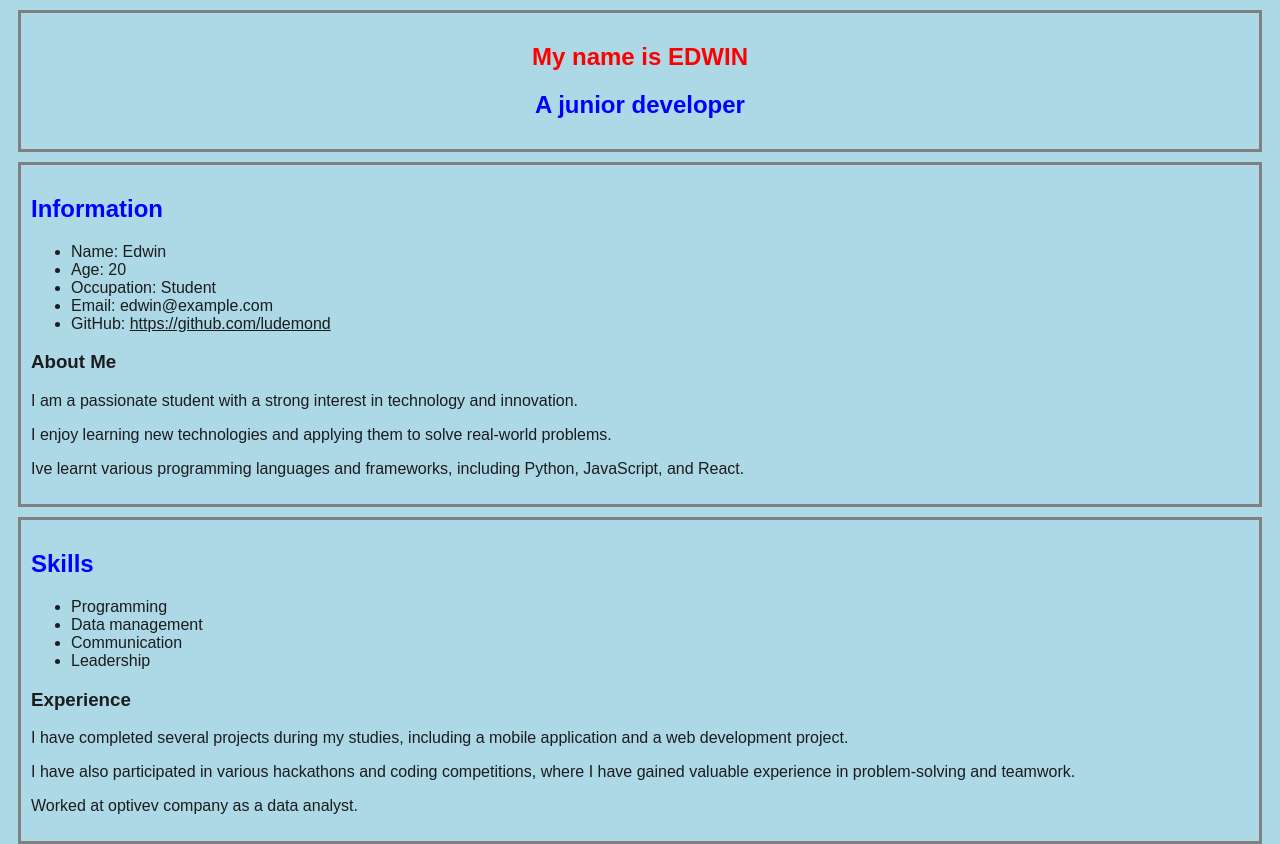
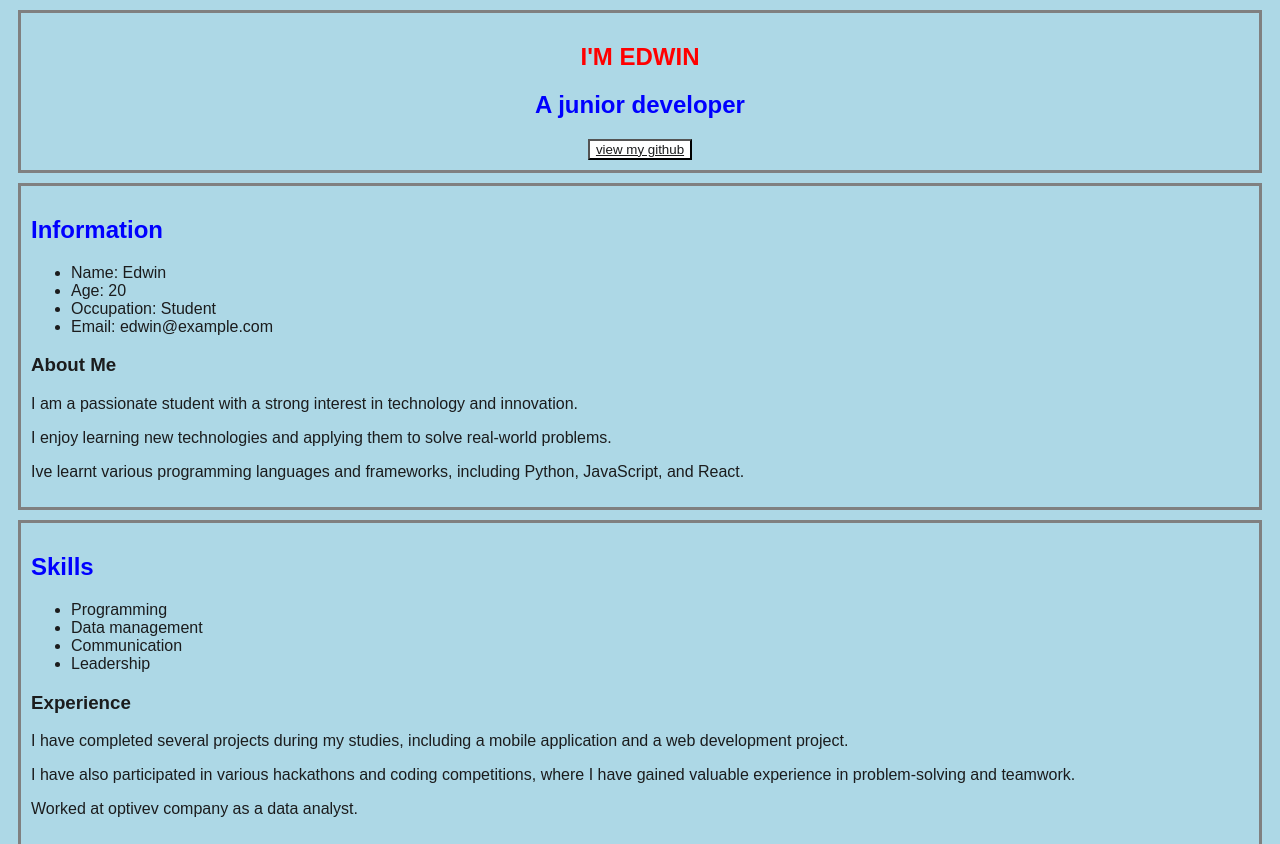
Before and after one commit to ludemond/my-website, a plain HTML site: page index.html in a window 1280 px wide. Shown: the top 844 px of the page. Drawn offline with Linux system fonts and the light colour scheme.

Commit message:
styling and adding github

```diff
--- a/index.html
+++ b/index.html
@@ -7,8 +7,9 @@
 <body>
     <section>
     <header>
-        <h1>My name is EDWIN</h1>
+        <h1>I'M EDWIN</h1>
         <h2 >A junior developer</h2>
+       <button><a href="https://github.com/ludemond" target="_blank">view my github</a></button>
     </header>
     </section>
     <section>
@@ -18,7 +19,6 @@
             <li>Age: 20</li>
             <li>Occupation: Student</li>
             <li>Email: edwin@example.com</li>
-            <li>GitHub: <a href="https://github.com/ludemond" target="_blank">https://github.com/ludemond</a></li>
         </ul>
          <H3>About Me</H3>
             <p>I am a passionate student with a strong interest in technology and innovation.</p>
--- a/style.css
+++ b/style.css
@@ -8,7 +8,7 @@ section {
     padding: 10px;
 }
 h2 {
-    color: blue
+    color: blue;
 }
 h1 {
     color: red;
@@ -24,7 +24,7 @@ footer {
 .container {
     display: flex;
     flex-direction: row;
-    justify-content: space-around;
+   justify-content: space-around;
 }
 .container div {
     width: 45%;
@@ -41,8 +41,17 @@ body {
         background-repeat: no-repeat;
         background-attachment: fixed;
         background-position: center; */
-        background-color: lightblue;
+    background-color: lightblue;
 }
 .bold-text {
     font-weight: 900;
 }
+.container div.projects {
+    background-color: rgb(169, 147, 147);
+}
+button {
+    background-color: white
+
+ }
+    button:hover {    background-color: rgb(197, 19, 19)
+    }
```
